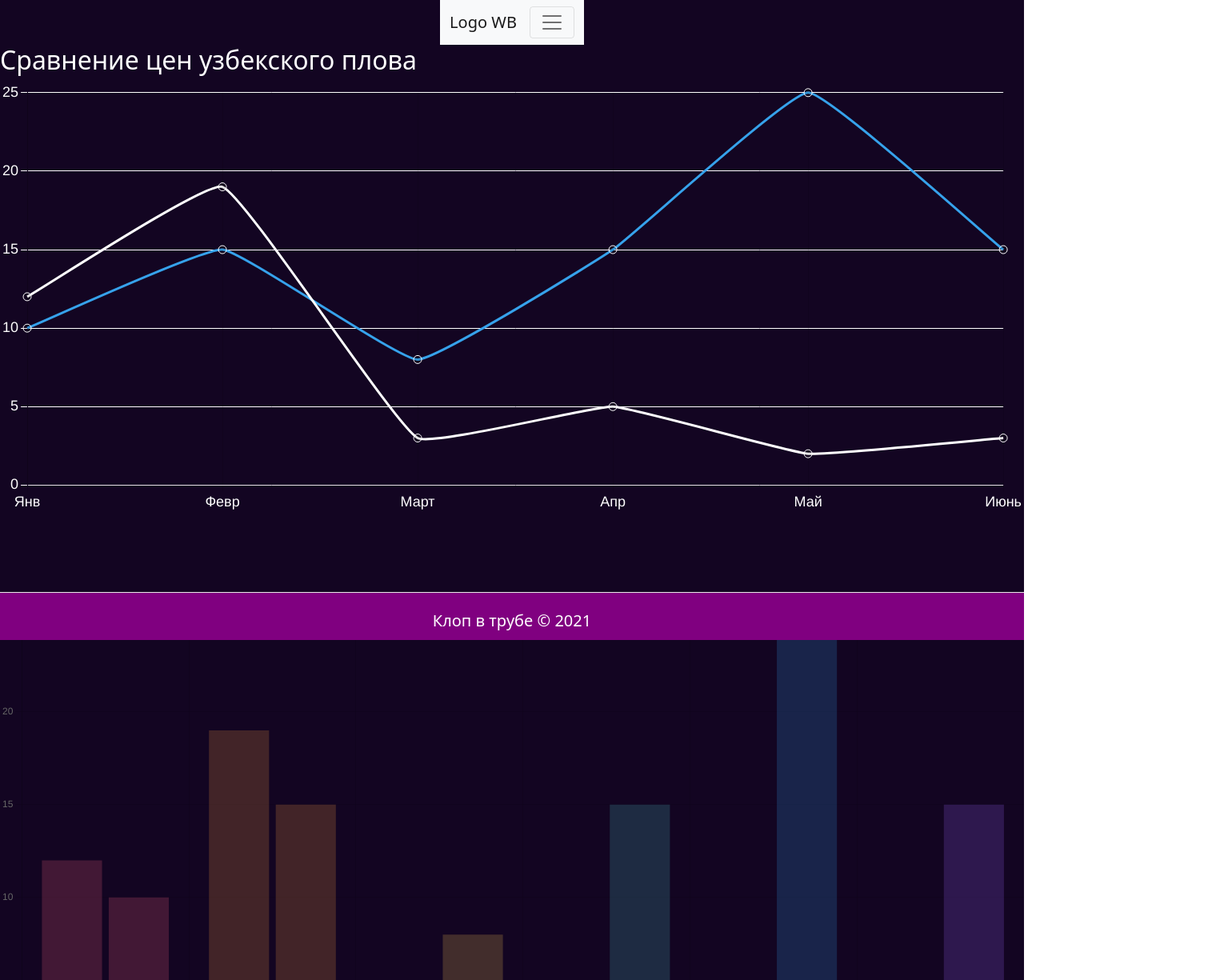
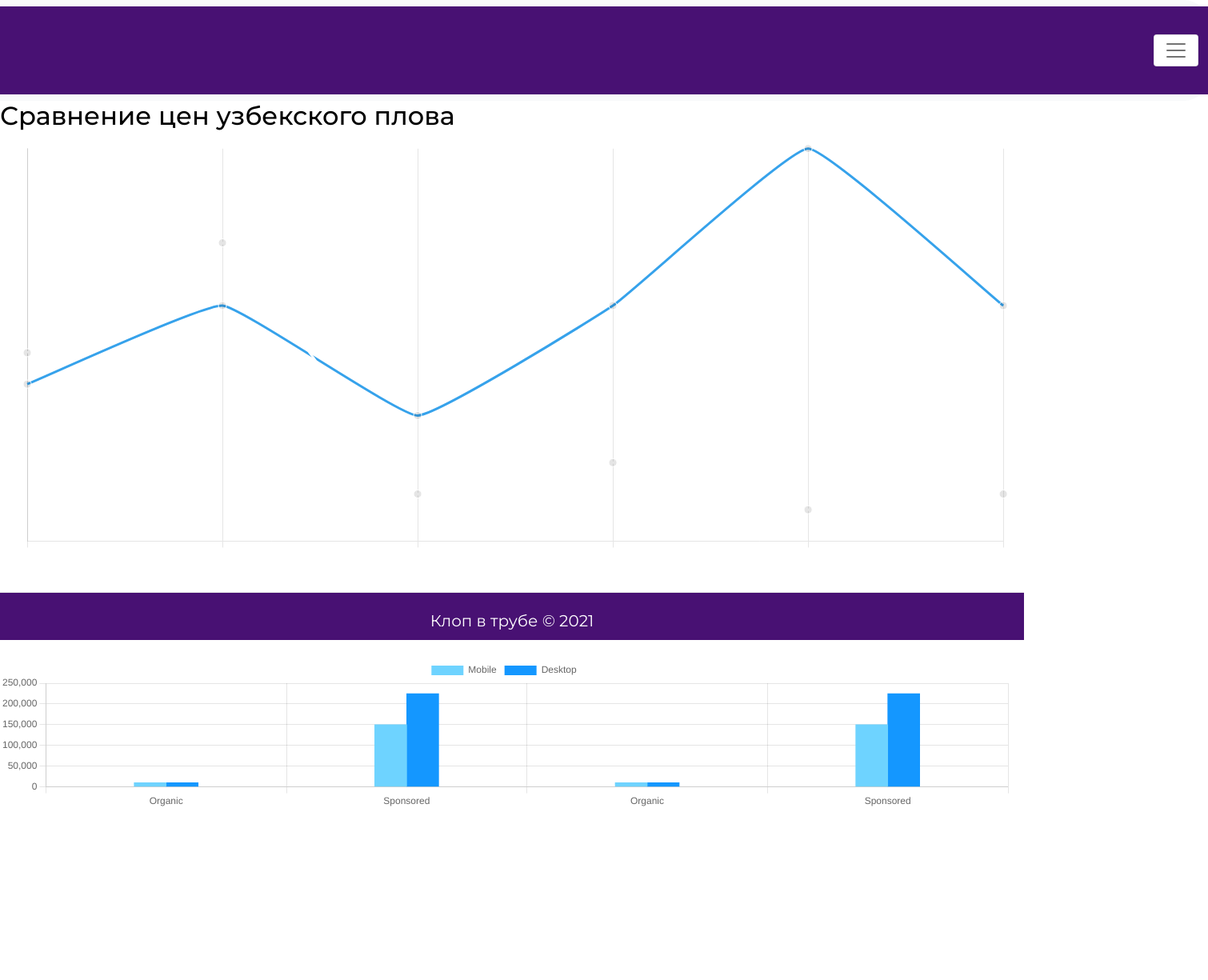
Before and after one commit to KlopMoshCrew/wb-hack-front, a React (Vite) app: page / in a window 1280 px wide. Shown: the top 1225 px of the page at 80% size, 1510 px wide, since content can reach past the window. After the commit the page ends 1092 px from the top, so only its background shows below. Built offline with nearby package versions, Linux system fonts and the light colour scheme.

Commit message:
второй график

```diff
--- a/index.html
+++ b/index.html
@@ -3,6 +3,7 @@
   <head>
     <meta charset="UTF-8" />
     <link rel="icon" type="image/svg+xml" href="/src/favicon.svg" />
+    <link href="https://fonts.googleapis.com/css?family=Montserrat:100,100i,200,200i,300,300i,400,400i,500,500i,600,600i,700,700i,800,800i,900,900i&display=swap&subset=cyrillic,cyrillic-ext,latin-ext" rel="stylesheet">
     <meta name="viewport" content="width=device-width, initial-scale=1.0" />
     <title>Wb Hack</title>
   </head>
--- a/src/App.css
+++ b/src/App.css
@@ -1,5 +1,8 @@
+* {
+  font-family: 'Montserrat', sans-serif;
+}
 .App {
-  background-color: #130522;
+  background-color: #ffffff;
   min-height: 100vh;
   display: flex;
   flex-direction: column;
@@ -12,3 +15,25 @@
 .Dynamic-line {
  width: 100%;
 }
+
+.Bar-line {
+  width: 100%;
+}
+
+.container-fluid {
+  background-color: #481173;
+}
+
+.navbar-light .navbar-toggler {
+  background-color: white;
+}
+
+.navbar {
+  border-radius: 30px;
+  width: 100%;
+  margin-right: 100rem;
+}
+
+h2 {
+  color: black;
+}
--- a/src/App.jsx
+++ b/src/App.jsx
@@ -12,9 +12,10 @@ import {
     Button,
     NavDropdown
 } from "react-bootstrap";
+import icon from './img/icon.png'
 
 const footerStyle = {
-    backgroundColor: "purple",
+    backgroundColor: "#481173",
     fontSize: "20px",
     color: "white",
     borderTop: "1px solid #E7E7E7",
@@ -113,82 +114,25 @@ function App() {
 
 
     const dataBar = {
-        labels: ['Янв', 'Февр', 'Март', 'Апр', 'Май', 'Июнь'],
-        datasets: [
-            {
-                label: 'Продажа плова',
-                data: [12, 19, 3, 5, 2, 3],
-                fill: false,
-                pointRadius: 5,
-                pointBorderColor: '#ffffff',
-                tension: 0.1,
-                backgroundColor: [
-                    'rgba(255, 99, 132, 0.2)',
-                    'rgba(255, 159, 64, 0.2)',
-                    'rgba(255, 205, 86, 0.2)',
-                    'rgba(75, 192, 192, 0.2)',
-                    'rgba(54, 162, 235, 0.2)',
-                    'rgba(153, 102, 255, 0.2)',
-                    'rgba(201, 203, 207, 0.2)'
-                ],
-                borderColor: [
-                    'rgb(255, 99, 132)',
-                    'rgb(255, 159, 64)',
-                    'rgb(255, 205, 86)',
-                    'rgb(75, 192, 192)',
-                    'rgb(54, 162, 235)',
-                    'rgb(153, 102, 255)',
-                    'rgb(201, 203, 207)'
-                ],
-            },
-            {
-                label: 'Line Dataset',
-                data: [10, 15, 8, 15, 25, 15],
-                fill: false,
-                pointRadius: 5,
-                pointBorderColor: 'red',
-                backgroundColor: [
-                    'rgba(255, 99, 132, 0.2)',
-                    'rgba(255, 159, 64, 0.2)',
-                    'rgba(255, 205, 86, 0.2)',
-                    'rgba(75, 192, 192, 0.2)',
-                    'rgba(54, 162, 235, 0.2)',
-                    'rgba(153, 102, 255, 0.2)',
-                    'rgba(201, 203, 207, 0.2)'
-                ],
-                borderColor: [
-                    'rgb(255, 99, 132)',
-                    'rgb(255, 159, 64)',
-                    'rgb(255, 205, 86)',
-                    'rgb(75, 192, 192)',
-                    'rgb(54, 162, 235)',
-                    'rgb(153, 102, 255)',
-                    'rgb(201, 203, 207)'
-                ],
-                tension: 0.1,
-            }
-        ],
+        labels: ["Organic", "Sponsored", "Organic", "Sponsored"],
+        previousDate: {
+            label: "08/10/2019 - 09/30/2019",
+            dataSet: [10000, 150000, 10000, 150000]
+        },
+        currentDate: {
+            label: "10/01/2019 - 11/20/2019",
+            dataSet: [10000, 225000, 10000, 225000]
+        }
     };
 
     const optionsBar = {
-        type: 'bar',
-        data: data,
-        options: {
-            plugins: {
-                title: {
-                    display: true,
-                    text: 'Chart.js Bar Chart - Stacked'
-                },
-            },
-            responsive: true,
-            scales: {
-                x: {
-                    stacked: true,
-                },
-                y: {
-                    stacked: true
-                }
-            }
+        scales: {
+            xAxes: [{
+                stacked: true
+            }],
+            yAxes: [{
+                stacked: true
+            }]
         }
     };
 
@@ -197,9 +141,9 @@ function App() {
     <div className="App">
         <div>
         <Navbar bg="light" expand={false}>
-            <Container fluid>
+            <Container fluid >
                 <Navbar.Brand href="#">
-                   Logo WB
+                   <img src={icon} width={100} height={100} />
                 </Navbar.Brand>
                 <Navbar.Toggle aria-controls="offcanvasNavbar" />
                 <Navbar.Offcanvas
@@ -242,7 +186,84 @@ function App() {
         <Line data={data} options={options} />
         </div>
         <div className="Dynamic-line">
-        <Bar data={dataBar} options={optionsBar}/>
+            <Bar
+                pointStyle="star"
+                data={{
+                    labels: dataBar.labels,
+                    responsive: true,
+                    offset: true,
+                    datasets: [
+                        {
+                            label: "Mobile",
+                            pointStyle: "rectRounded",
+                            backgroundColor: "#6ED3FF",
+                            barThickness: 40,
+                            categoryPercentage: 1,
+                            data: dataBar.previousDate.dataSet //From API
+                        },
+                        {
+                            label: "Desktop",
+                            backgroundColor: "#1497FF",
+                            barThickness: 40,
+                            categoryPercentage: 1,
+                            pointStyle: "triangle",
+                            data: dataBar.currentDate.dataSet //From API
+                        }
+                    ]
+                }}
+                height={220}
+                options={{
+                    offsetGridLines: true,
+                    drawTicks: true,
+                    layout: {
+                        padding: {
+                            top: 10,
+                            right: 20,
+                            bottom: 20
+                        }
+                    },
+                    legend: {
+                        display: true,
+                        position: "right",
+                        align: "start",
+                        labels: {
+                            usePointStyle: true
+                        }
+                    },
+                    responsive: true,
+                    maintainAspectRatio: false,
+                    scales: {
+                        xAxes: [
+                            {
+                                stacked: true,
+                                ticks: {
+                                    padding: 5
+                                },
+                                gridLines: {
+                                    display: false
+                                }
+                            }
+                        ],
+                        yAxes: [
+                            {
+                                stacked: false,
+                                gridLines: {
+                                    drawBorder: false
+                                },
+                                ticks: {
+                                    beginAtZero: true,
+                                    maxTicksLimit: 6,
+                                    padding: 20,
+                                    callback(n) {
+                                        if (n < 1e3) return n;
+                                        if (n >= 1e3) return +(n / 1e3).toFixed(1) + "K";
+                                    }
+                                }
+                            }
+                        ]
+                    }
+                }}
+            />
         </div>
         <Footer>
             <span>Клоп в трубе © 2021</span>
```
Also changed, not shown: src/img/icon.png (added), src/img/logo.png (deleted).
